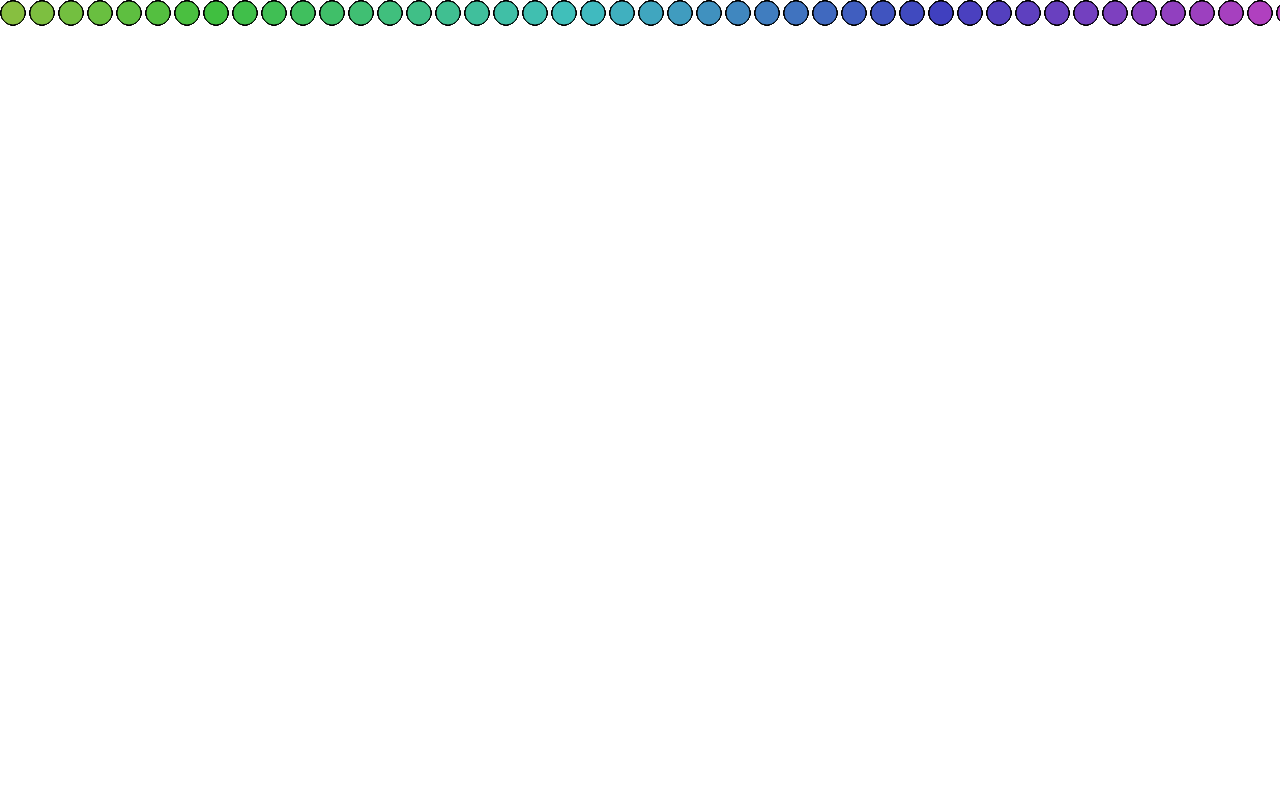
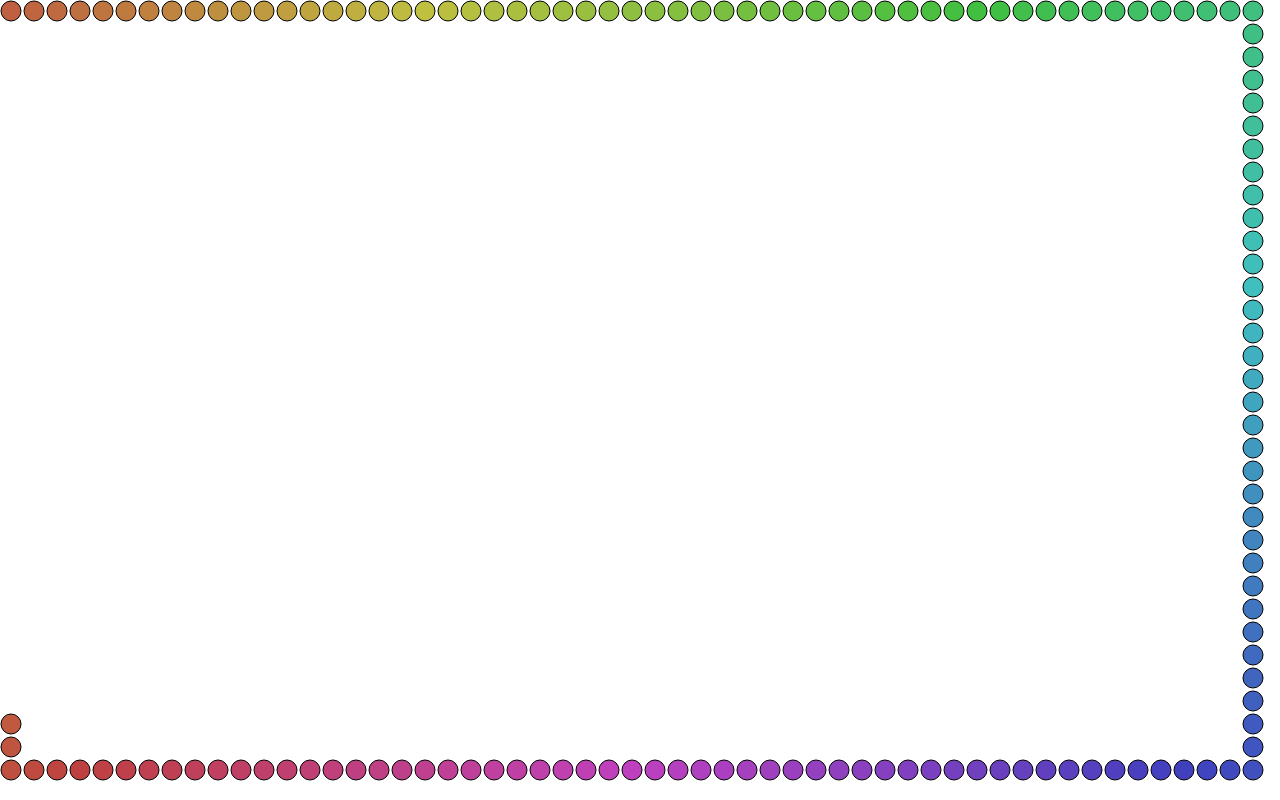
Before and after one commit to KrakerXyz/ledjs, a Vue app: page / in a window 1280 px wide. Built offline with nearby package versions, Linux system fonts and the light colour scheme.

Commit message:
Around edge

```diff
--- a/src/LedCanvas.vue
+++ b/src/LedCanvas.vue
@@ -17,26 +17,39 @@ export default defineComponent({
 
       const can = ref<HTMLCanvasElement>();
 
+      let ctx: CanvasRenderingContext2D | undefined | null;
+      let canvasDimensions: [number, number] = [window.innerWidth, window.innerHeight];
+      let frame = createFrame()
+
+      window.addEventListener('resize', () => {
+         if (!can.value) { return; }
+         if (!ctx) { return; }
+         can.value.width = window.innerWidth;
+         can.value.height = window.innerHeight;
+         canvasDimensions = [window.innerWidth, window.innerHeight];
+         draw(ctx, frame, canvasDimensions);
+      });
+
       watch(can, () => {
 
          if (!can.value) { return; }
-         const ctx = can.value.getContext('2d');
+         ctx = can.value.getContext('2d');
          if (!ctx) { return; }
 
          can.value.width = window.innerWidth;
          can.value.height = window.innerHeight;
-
-         let frame = createFrame();
-         draw(ctx, frame);
+         ;
+         draw(ctx, frame, canvasDimensions);
 
          setInterval(() => {
+            if (!ctx) { return; }
             const led0 = frame[0];
             for (let i = 1; i < frame.length; i++) {
                frame[i - 1] = frame[i];
             }
             frame[frame.length - 1] = led0;
-            draw(ctx, frame);
-         }, 16);
+            draw(ctx, frame, canvasDimensions);
+         }, 50);
 
       });
 
@@ -46,9 +59,9 @@ export default defineComponent({
 
 const pi2 = Math.PI * 2;
 const lineWidth = 1;
-const padding = 5;
-const numLeds = 75;
-const radius = 12;
+const padding = 2;
+const numLeds = 144;
+const radius = 10;
 
 function createFrame(): Frame {
 
@@ -108,24 +121,68 @@ function rgbToHex(rgb: RGB): string {
    return hex;
 }
 
-function draw(ctx: CanvasRenderingContext2D, frame: Frame) {
+function draw(ctx: CanvasRenderingContext2D, frame: Frame, canvasDimensions: [number, number]) {
+
+   ctx.clearRect(0, 0, canvasDimensions[0], canvasDimensions[1]);
 
    let xPos = radius + lineWidth;
    let yPos = radius + lineWidth;
 
-   ctx.lineWidth = lineWidth;
-   ctx.strokeStyle = '#000';
+   const ledDimension = (radius * 2) + (padding / 2) + (lineWidth * 2);
+
+   const numX = Math.floor(canvasDimensions[0] / ledDimension);
+   const numY = Math.floor(canvasDimensions[1] / ledDimension) - 1;
+
+   if (lineWidth) {
+      ctx.lineWidth = lineWidth;
+      ctx.strokeStyle = '#000';
+   }
+
+   let dir = 1;
+
+   let numDir = 0;
+
+   let outOfRoom = false;
 
    for (const led of frame) {
-      ctx.fillStyle = rgbToHex(led);
+      ctx.fillStyle = outOfRoom ? '#FF0000' : rgbToHex(led);
 
       ctx.beginPath();
       ctx.arc(xPos, yPos, radius, 0, pi2, false);
       ctx.closePath();
       ctx.fill();
-      ctx.stroke();
+      if (lineWidth) { ctx.stroke(); }
 
-      xPos += (radius * 2) + padding;
+      if (outOfRoom) { break; }
+
+      numDir++;
+
+      if (dir === 1) {
+         if (numDir === numX) {
+            yPos = ledDimension + radius + lineWidth;
+            dir = 2;
+            numDir = 1;
+         } else {
+            xPos += ledDimension;
+         }
+      } else if (dir === 2) {
+         yPos += ledDimension;
+         if (numDir === numY) {
+            dir = 3;
+            numDir = 1;
+         }
+      } else if (dir === 3) {
+         xPos -= ledDimension;
+         if (numDir === numX) {
+            dir = 4;
+            numDir = 0;
+         }
+      } else {
+         yPos -= ledDimension;
+         if (numDir === numY) {
+            outOfRoom = true;
+         }
+      }
    }
 
 }
```
Also changed, not shown: 1 other file (tests, documents, lock files or other folders).
